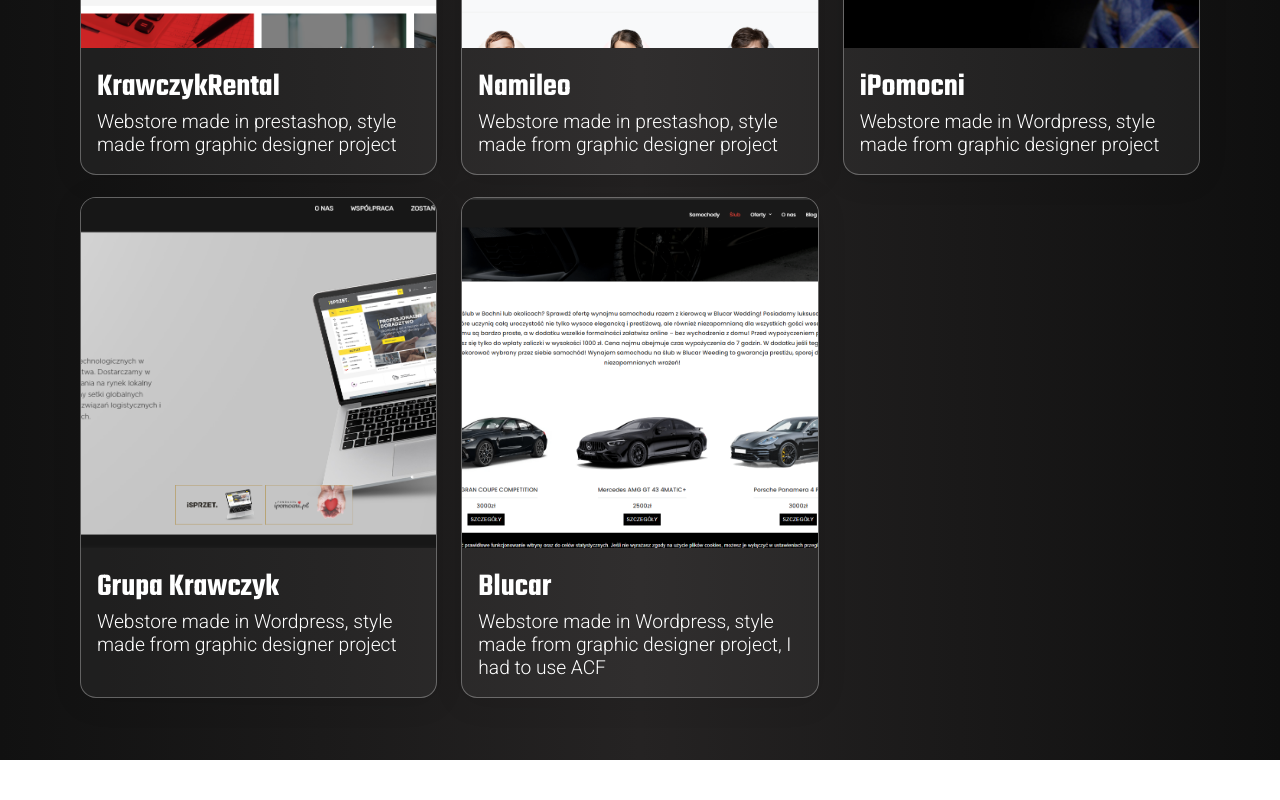
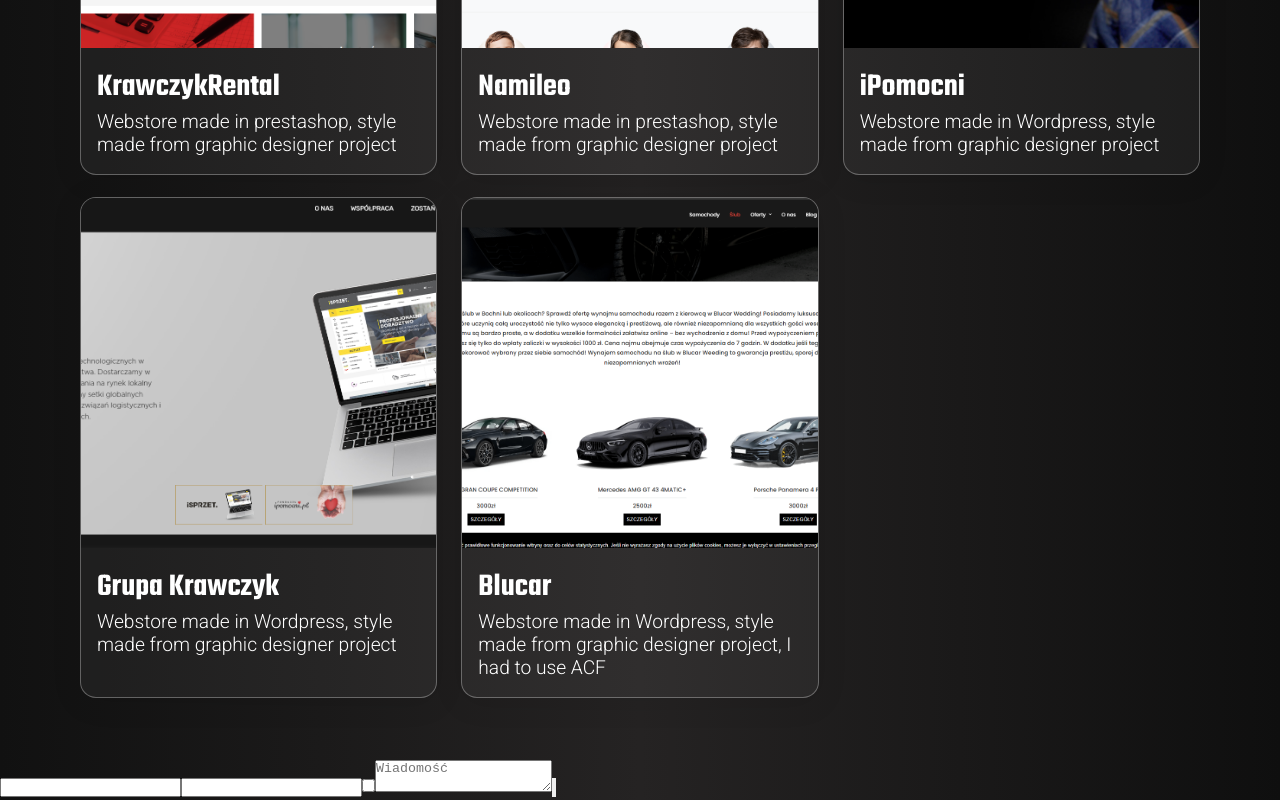
Before and after one commit to AdrianBroek/portfolio, a React (Create React App) app: page / in a window 1280 px wide. Shown: the part 4686-5486 px from the top of the page. Before the commit the page ends 5446 px from the top, so only its background shows below. Built offline with nearby package versions, Linux system fonts and the light colour scheme.

Commit message:
added contact via email.js

```diff
--- a/package.json
+++ b/package.json
@@ -3,6 +3,7 @@
   "version": "0.1.0",
   "private": true,
   "dependencies": {
+    "@emailjs/browser": "^3.7.0",
     "@testing-library/jest-dom": "^5.16.5",
     "@testing-library/react": "^13.4.0",
     "@testing-library/user-event": "^13.5.0",
--- a/src/App.js
+++ b/src/App.js
@@ -9,6 +9,7 @@
 import AboutMe from './pages/AboutMe'
 import Skillset from './pages/Skillset'
 import Projects from './pages/Projects'
+import Contact from './pages/Contact'
 
 function App() {
   window.onbeforeunload = function () {
@@ -20,6 +21,7 @@
       <AboutMe />
       <Skillset />
       <Projects />
+      <Contact />
     </StateProvider>
   );
 }
--- /dev/null
+++ b/src/pages/Contact.js
@@ -0,0 +1,38 @@
+import React, {useRef} from "react";
+import emailjs from '@emailjs/browser';
+
+
+const Contact = () => {
+    const api_key = process.env.REACT_APP_MAIL_KEY
+    const form = useRef();
+
+    const sendEmail = (e) => {
+        e.preventDefault();
+
+        emailjs.sendForm('service_lszkfl4', 'template_o44dgag', form.current, api_key)
+        .then((result) => {
+            console.log(result);
+        }, (error) => {
+            console.log(error.text);
+        });
+        e.target.reset();
+    }
+
+    return (
+        <section>
+            <form ref={form} onSubmit={sendEmail}>
+            <input minLength='3' required type="text" name="user_name" id="user_name" />
+            <input required type="email" name="user_email" id="user_email"/>
+            <input required type="checkbox"/>
+            <textarea maxLength="1000" minLength='20' placeholder="Wiadomość" required name="message" />
+            <input
+                            type="submit"
+                            value="">
+                        </input>
+            </form>
+        </section>
+    )
+
+}
+
+export default Contact
```
Also changed, not shown: 2 other files (tests, documents, lock files or other folders).
